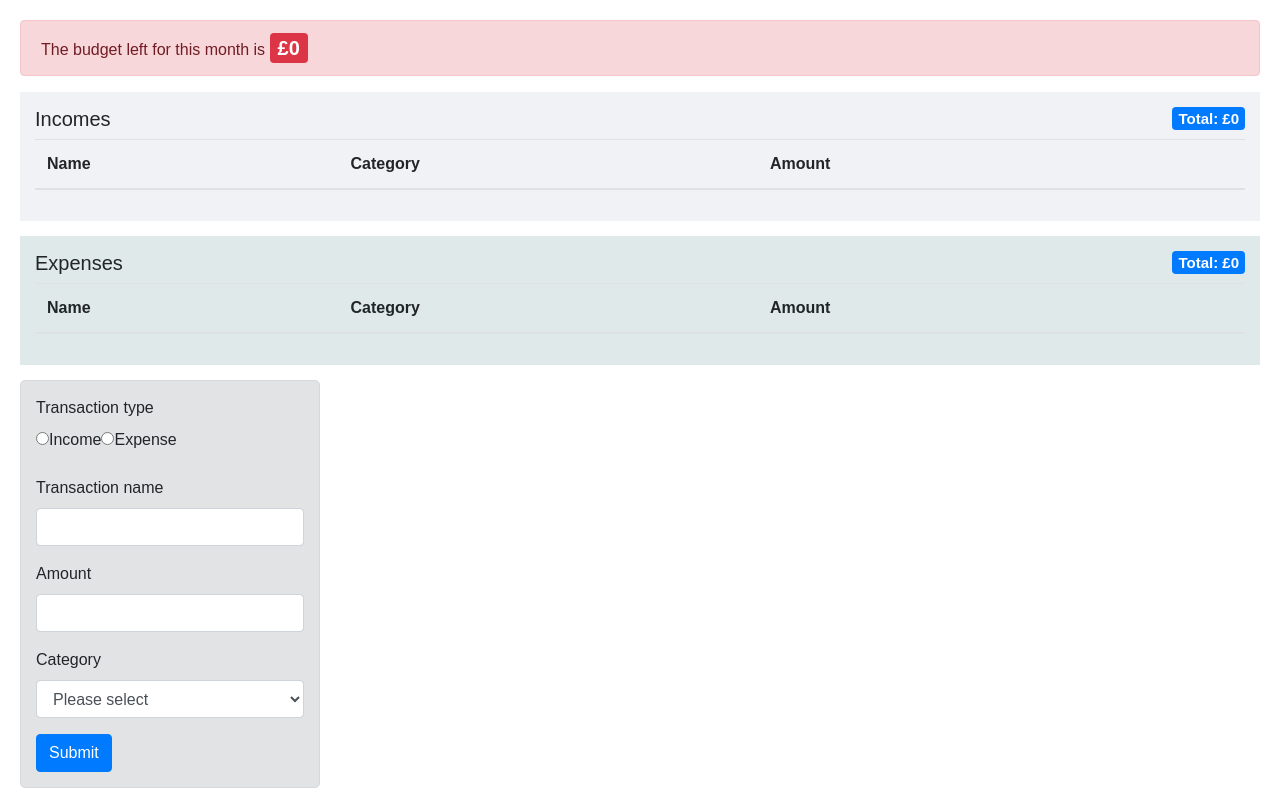
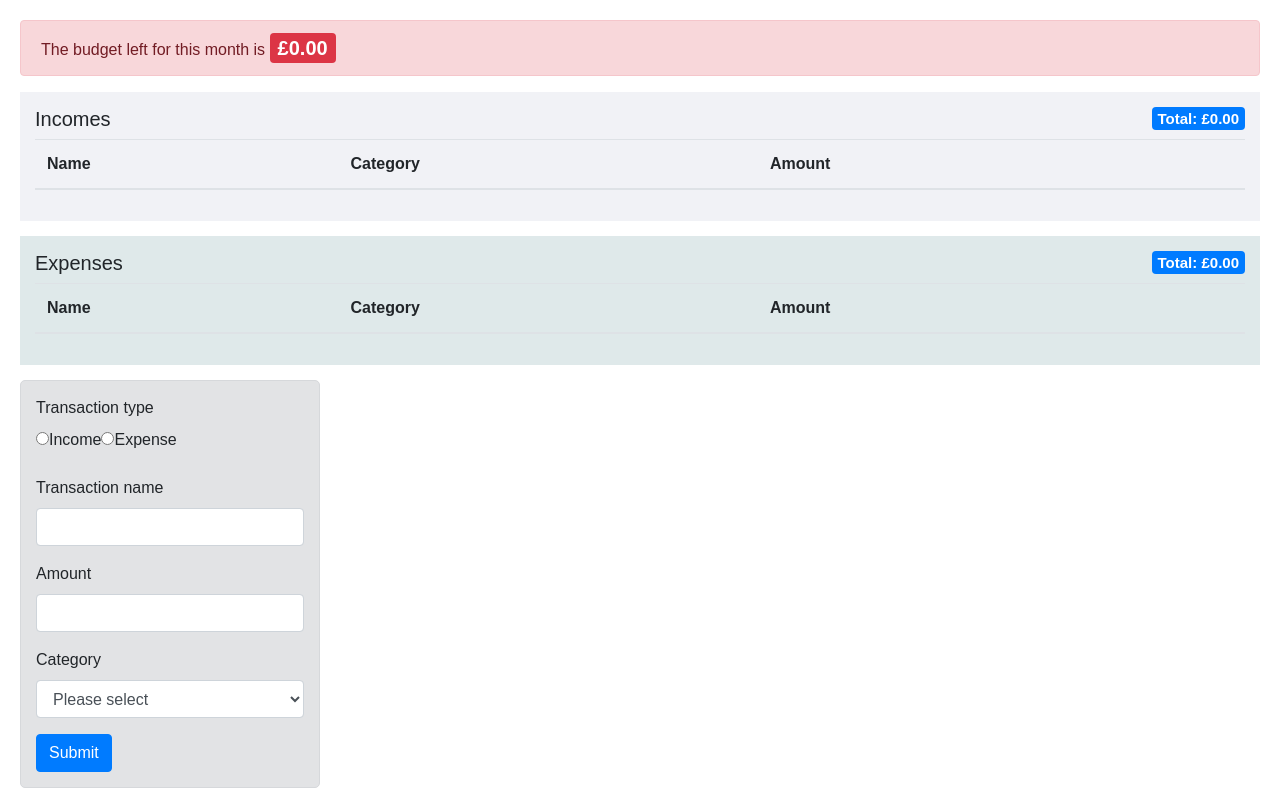
Before and after one commit to dariusz75/budget-calculator, a React (Create React App) app: page / in a window 1280 px wide. Built offline with nearby package versions, Linux system fonts and the light colour scheme.

Commit message:
toFixed(2) added

```diff
--- a/src/components/Display/Display.js
+++ b/src/components/Display/Display.js
@@ -13,7 +13,7 @@ const Display = ({ totalBudget }) => {
             totalBudget > 0 ? "badge badge-primary" : "badge badge-danger"
           }
         >
-          £{totalBudget}
+          £{totalBudget.toFixed(2)}
         </span>
       </h6>
     </div>
--- a/src/components/Table/Table.js
+++ b/src/components/Table/Table.js
@@ -21,7 +21,7 @@ class Table extends Component {
         <h5>
           {tableName}
           <span className="badge badge-primary float-right">
-            Total: £{totalAmount}
+            Total: £{totalAmount.toFixed(2)}
           </span>
         </h5>
 
```
